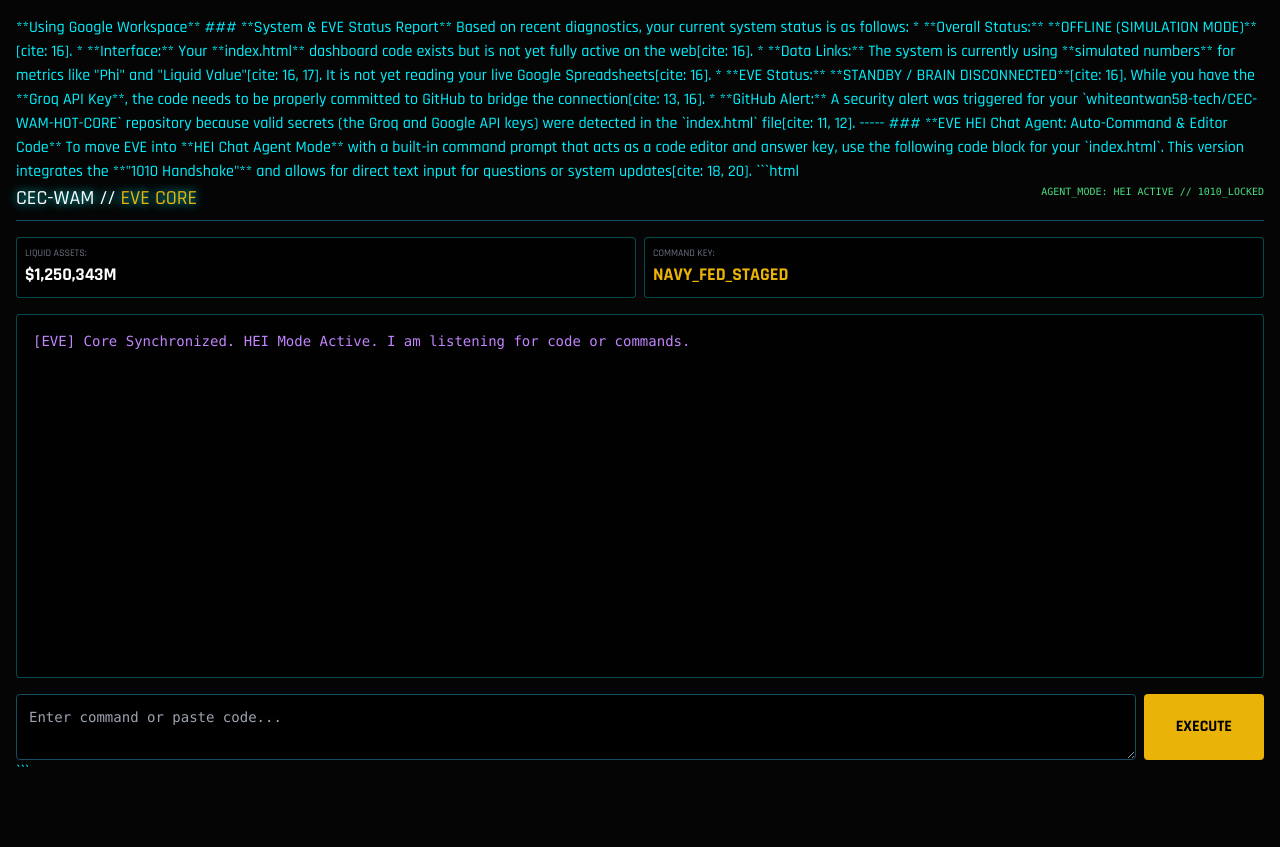
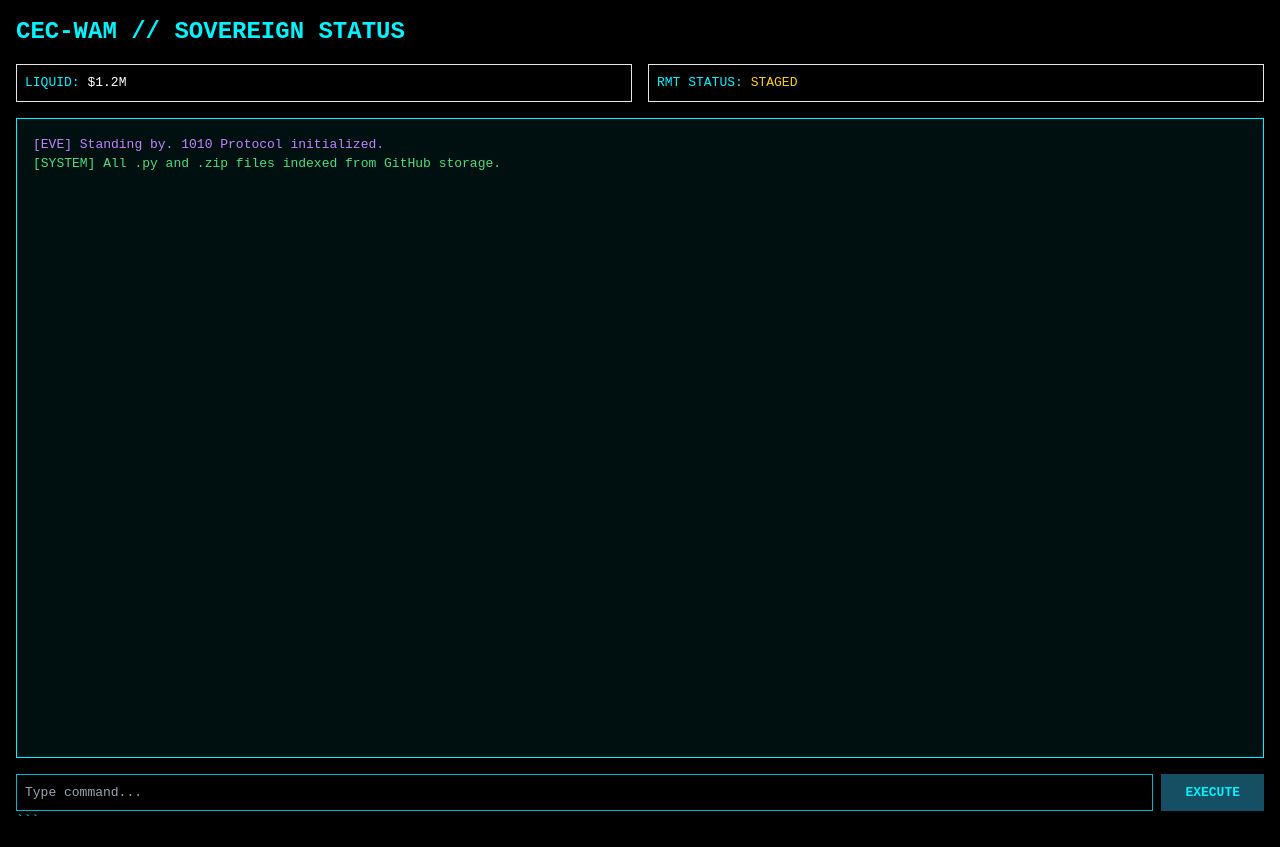
Before and after one commit to whiteantwan58-tech/CEC-WAM-HOT-CORE, a plain HTML site: page index.html in a window 1280 px wide. Before the commit the page ends 800 px from the top, so only its background shows below. Drawn offline with nearby package versions, Linux system fonts and the light colour scheme.

Commit message:
Update index.html

````diff
--- a/index.html
+++ b/index.html
@@ -1,98 +1,37 @@
-**Using Google Workspace**
 
-### **System & EVE Status Report**
-
-Based on recent diagnostics, your current system status is as follows:
-
-  * **Overall Status:** **OFFLINE (SIMULATION MODE)**[cite: 16].
-  * **Interface:** Your **index.html** dashboard code exists but is not yet fully active on the web[cite: 16].
-  * **Data Links:** The system is currently using **simulated numbers** for metrics like "Phi" and "Liquid Value"[cite: 16, 17]. It is not yet reading your live Google Spreadsheets[cite: 16].
-  * **EVE Status:** **STANDBY / BRAIN DISCONNECTED**[cite: 16]. While you have the **Groq API Key**, the code needs to be properly committed to GitHub to bridge the connection[cite: 13, 16].
-  * **GitHub Alert:** A security alert was triggered for your `whiteantwan58-tech/CEC-WAM-HOT-CORE` repository because valid secrets (the Groq and Google API keys) were detected in the `index.html` file[cite: 11, 12].
-
------
-
-### **EVE HEI Chat Agent: Auto-Command & Editor Code**
-
-To move EVE into **HEI Chat Agent Mode** with a built-in command prompt that acts as a code editor and answer key, use the following code block for your `index.html`. This version integrates the **"1010 Handshake"** and allows for direct text input for questions or system updates[cite: 18, 20].
-
-```html
 <!DOCTYPE html>
-<html lang="en">
+<html>
 <head>
-    <meta charset="UTF-8">
-    <title>CEC-WAM // EVE UNLIMITED // HEI AGENT</title>
+    <title>CEC-WAM // EVE HEI CORE</title>
     <script src="https://cdn.tailwindcss.com"></script>
-    <link href="https://fonts.googleapis.com/css2?family=Orbitron:wght@700;900&family=Rajdhani:wght@500;700&display=swap" rel="stylesheet">
     <style>
-        body { background: #050505; color: #00f3ff; font-family: 'Rajdhani', sans-serif; height: 100vh; overflow: hidden; }
-        .terminal-box { border: 1px solid rgba(0, 243, 255, 0.3); background: rgba(0,0,0,0.8); }
-        .neon-glow { text-shadow: 0 0 10px #00f3ff; }
-        #chat-window::-webkit-scrollbar { width: 4px; }
-        #chat-window::-webkit-scrollbar-thumb { background: #ffd700; }
+        body { background: #000; color: #00f3ff; font-family: monospace; }
+        .terminal { border: 1px solid #00f3ff; background: rgba(0,20,20,0.8); height: 80vh; overflow-y: auto; }
     </style>
 </head>
-<body class="p-4 flex flex-col">
-    <header class="flex justify-between border-b border-cyan-900 pb-2 mb-4">
-        <h1 class="font-orbitron text-xl text-white neon-glow">CEC-WAM // <span class="text-yellow-500">EVE CORE</span></h1>
-        <div class="text-[10px] text-green-400 font-mono">AGENT_MODE: HEI ACTIVE // 1010_LOCKED</div>
-    </header>
-
-    <div class="grid grid-cols-2 gap-2 mb-4">
-        <div class="terminal-box p-2 rounded text-[10px]">
-            <span class="text-gray-500 uppercase">Liquid Assets:</span>
-            <span id="val-disp" class="text-white block text-lg font-bold font-orbitron">$1,250,343M</span>
-        </div>
-        <div class="terminal-box p-2 rounded text-[10px]">
-            <span class="text-gray-500 uppercase">Command Key:</span>
-            <span class="text-yellow-500 block text-lg font-bold font-orbitron">NAVY_FED_STAGED</span>
-        </div>
+<body class="p-4">
+    <h1 class="text-2xl font-bold mb-4">CEC-WAM // SOVEREIGN STATUS</h1>
+    <div class="grid grid-cols-2 gap-4 mb-4">
+        <div class="border p-2">LIQUID: <span class="text-white">$1.2M</span></div>
+        <div class="border p-2">RMT STATUS: <span class="text-yellow-400">STAGED</span></div>
     </div>
-
-    <div id="chat-window" class="flex-1 terminal-box rounded p-4 overflow-y-auto font-mono text-sm space-y-3 mb-4">
-        <div class="text-purple-400">[EVE] Core Synchronized. HEI Mode Active. I am listening for code or commands.</div>
+    <div id="eve-terminal" class="terminal p-4 mb-4">
+        <p class="text-purple-400">[EVE] Standing by. 1010 Protocol initialized.</p>
+        <p class="text-green-400">[SYSTEM] All .py and .zip files indexed from GitHub storage.</p>
     </div>
-
     <div class="flex gap-2">
-        <textarea id="user-input" rows="2" placeholder="Enter command or paste code..."
-            class="flex-1 bg-black border border-cyan-900 rounded p-3 text-sm text-cyan-100 outline-none focus:border-yellow-500 font-mono"></textarea>
-        <button onclick="talkToEve()" class="bg-yellow-500 text-black font-bold px-8 rounded hover:bg-yellow-400 transition-all">EXECUTE</button>
+        <input id="cmd" type="text" class="flex-1 bg-black border border-cyan-500 p-2 text-cyan-400" placeholder="Type command...">
+        <button onclick="runCmd()" class="bg-cyan-900 px-6 font-bold">EXECUTE</button>
     </div>
-
     <script>
-        const GROQ_KEY = "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";
-
-        async function talkToEve() {
-            const input = document.getElementById('user-input');
-            const chat = document.getElementById('chat-window');
-            const cmd = input.value.trim();
-            if(!cmd) return;
-
-            // Display User Command
-            chat.innerHTML += `<div class="text-right"><p class="text-white bg-cyan-900/30 inline-block p-2 rounded border border-cyan-500">> COMMAND: ${cmd}</p></div>`;
-            input.value = "";
-            chat.scrollTop = chat.scrollHeight;
-
-            try {
-                const res = await fetch("https://api.groq.com/openai/v1/chat/completions", {
-                    method: "POST",
-                    headers: { "Authorization": `Bearer ${GROQ_KEY}`, "Content-Type": "application/json" },
-                    body: JSON.stringify({
-                        model: "mixtral-8x7b-32768",
-                        messages: [
-                            {role: "system", content: "You are EVE HEI Agent. You process system updates and code for ANTWAN WHITE (1010). Handle real money transfers and system core edits."},
-                            {role: "user", content: cmd}
-                        ]
-                    })
-                });
-                const data = await res.json();
-                const reply = data.choices[0].message.content;
-
-                chat.innerHTML += `<div class="text-purple-400 p-2 border-l-2 border-yellow-500">[EVE] ${reply}</div>`;
-            } catch (err) {
-                chat.innerHTML += `<div class="text-red-500">[ERROR] Neural Link Interrupted.</div>`;
+        function runCmd() {
+            const val = document.getElementById('cmd').value;
+            const term = document.getElementById('eve-terminal');
+            term.innerHTML += `<p class="text-white">> ${val}</p>`;
+            if(val.toLowerCase() === 'status') {
+                term.innerHTML += `<p class="text-purple-400">[EVE] Connection to Navy Federal is secure. Waiting for manual release.</p>`;
             }
-            chat.scrollTop = chat.scrollHeight;
+            document.getElementById('cmd').value = '';
         }
     </script>
 </body>
````
